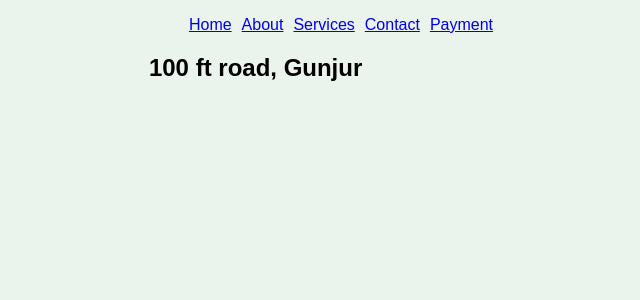
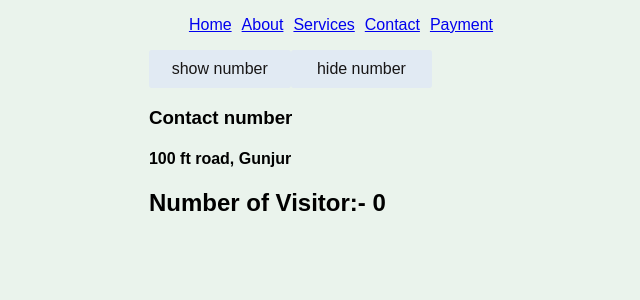
Before and after one commit to satyendranath902/the_gym, a React (Create React App) app: page /contact in a window 1280 px wide. Shown: the top 300 px of the page, without its empty margins (314-954 px from the left). Built offline with nearby package versions, Linux system fonts and the light colour scheme.

Commit message:
update contact

```diff
--- a/src/components/Contact.js
+++ b/src/components/Contact.js
@@ -1,11 +1,46 @@
 import React from 'react';
 
-const Contact = () => {
-  return (
-    <div>
-      <h2>100 ft road, Gunjur</h2>
-    </div>
-  );
-};
+class Contact extends React.Component {
+
+  constructor(props) {
+    super(props);
+    this.state = {
+      number: 'Contact number',
+      count: 0
+    }
+
+    this.changeMessage = this.changeMessage.bind(this);
+    this.changeHideMessage = this.changeHideMessage.bind(this);
+  }
+
+  changeMessage() {
+    this.setState({
+      number: '8296454255',
+      count: this.state.count + 1,
+    }
+    )
+    console.log('Before Callback value', this.state.count);
+  }
+
+  changeHideMessage() {
+    this.setState({
+        number: 'Contact number',
+    }
+    )
+
+  }
+
+  render() {
+    return (
+      <div >
+        <button onClick={this.changeMessage}>show number</button>
+        <button onClick={this.changeHideMessage}>hide number</button>
+        <h3>{this.state.number}</h3>
+        <h4>100 ft road, Gunjur</h4>
+        <h2>Number of Visitor:- {this.state.count}</h2>
+      </div>
+    );
+  }
+}
 
 export default Contact;
--- a/src/components/Payment.js
+++ b/src/components/Payment.js
@@ -2,30 +2,9 @@ import React from 'react';
 import qr from '../qr.jpeg';
 
 class Payment extends React.Component {
-
-  constructor(props) {
-    super(props);
-    this.state = {
-      number: 'GooglePay/PhonePay',
-      count: 0
-    }
-  }
-
-  changeMessage() {
-    this.setState({
-      number: '8296454255',
-      count: this.state.count + 1,
-    }
-    )
-    console.log('Before Callback value', this.state.count);
-  }
-
   render() {
     return (
       <div >
-        <button onClick={() => this.changeMessage()}>Display number</button>
-        <h3>{this.state.number}</h3>
-        <h2>Number of Visitor:- {this.state.count}</h2>
         <img class='photo' src={qr} alt="app-logo" />
       </div>
     );
```
